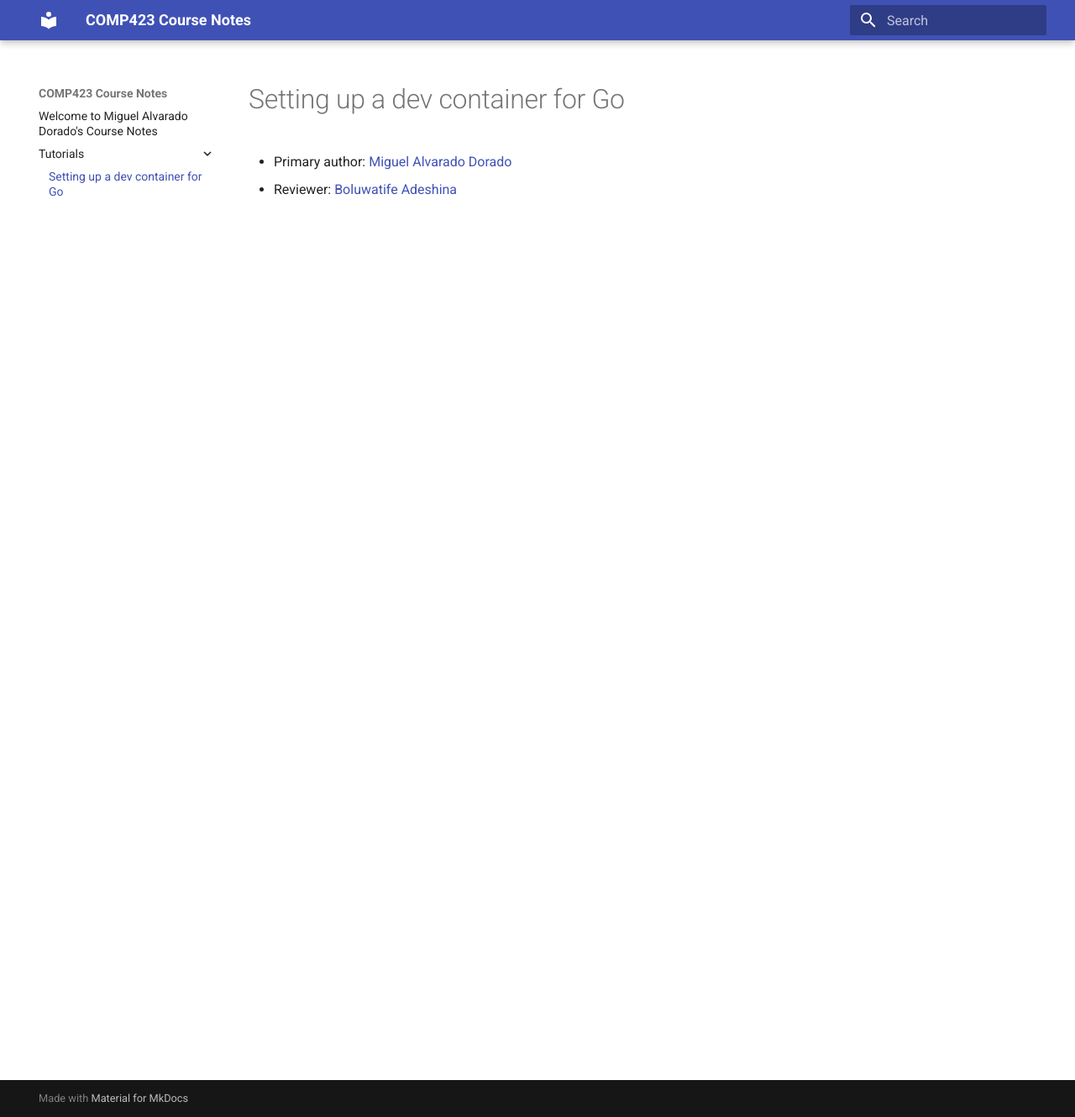
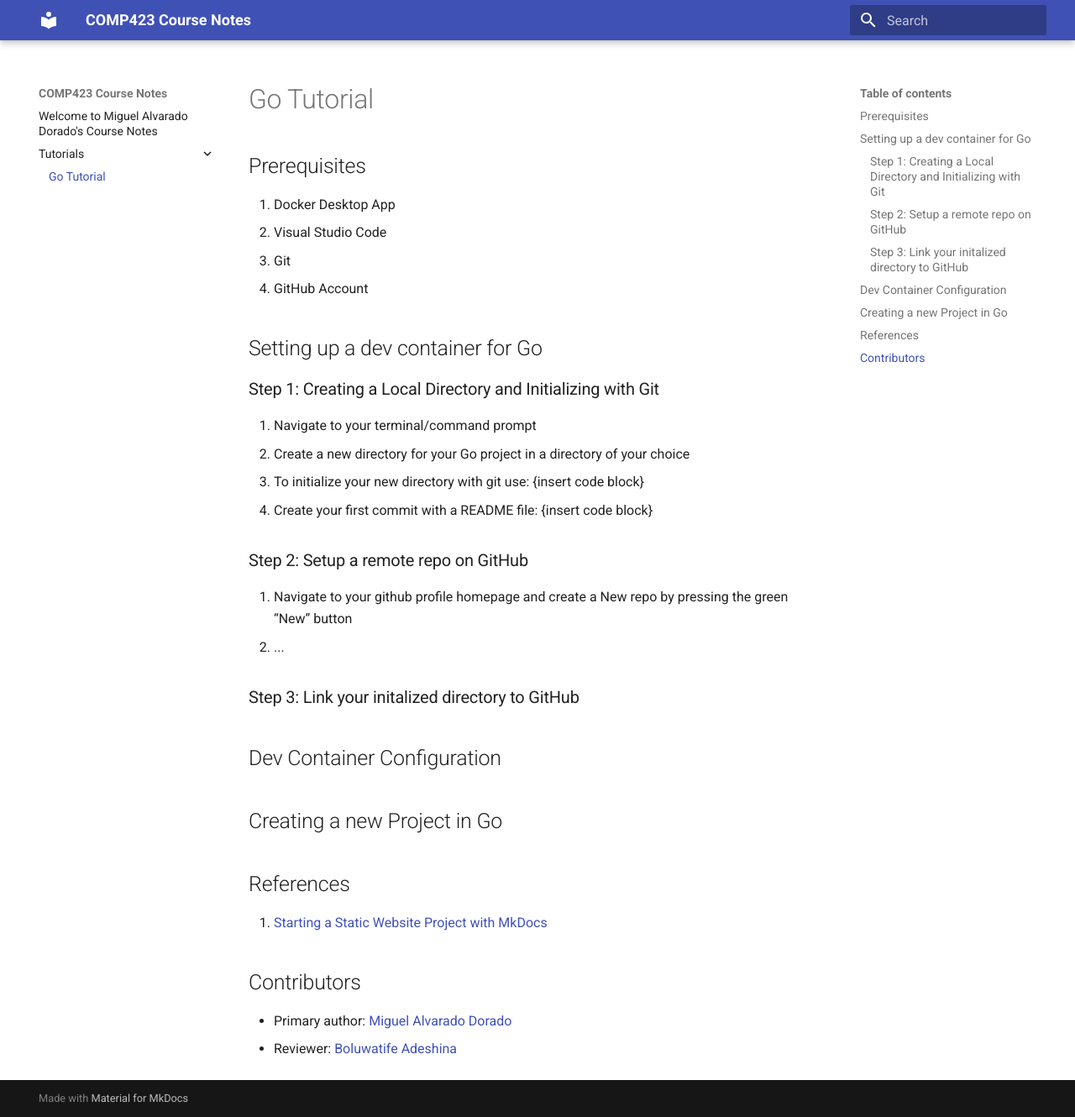
Before and after one commit to miguelaa123/comp423-course-notes, an MkDocs documentation site: the page built from docs/tutorials/go-setup.md, in a window 1280 px wide and 1330 px high. Shown: the whole window at 84% size. Built offline with MkDocs 1.6.1 and Material for MkDocs 9.7.7, drawn with Linux system fonts in a browser that asks for light colours.

Commit message:
WIP Go tutorial outline complete

```diff
--- a/docs/tutorials/go-setup.md
+++ b/docs/tutorials/go-setup.md
@@ -1,4 +1,23 @@
-# Setting up a dev container for Go
-
+# Go Tutorial
+## Prerequisites
+1. Docker Desktop App
+2. Visual Studio Code
+3. Git
+4. GitHub Account
+## Setting up a dev container for Go
+### Step 1: Creating a Local Directory and Initializing with Git
+1. Navigate to your terminal/command prompt
+2. Create a new directory for your Go project in a directory of your choice
+3. To initialize your new directory with git use: {insert code block}
+4. Create your first commit with a README file: {insert code block}
+### Step 2: Setup a remote repo on GitHub
+1. Navigate to your github profile homepage and create a New repo by pressing the green “New” button
+2. ...
+### Step 3: Link your initalized directory to GitHub
+## Dev Container Configuration
+## Creating a new Project in Go
+## References
+1. [Starting a Static Website Project with MkDocs](https://comp423-25s.github.io/resources/MkDocs/tutorial/#step-2-add-requirementstxt-python-dependency-configuration)
+## Contributors
 * Primary author: [Miguel Alvarado Dorado](https://github.com/miguelaa123)
 * Reviewer: [Boluwatife Adeshina](https://github.com/boluwatifeda)
```
